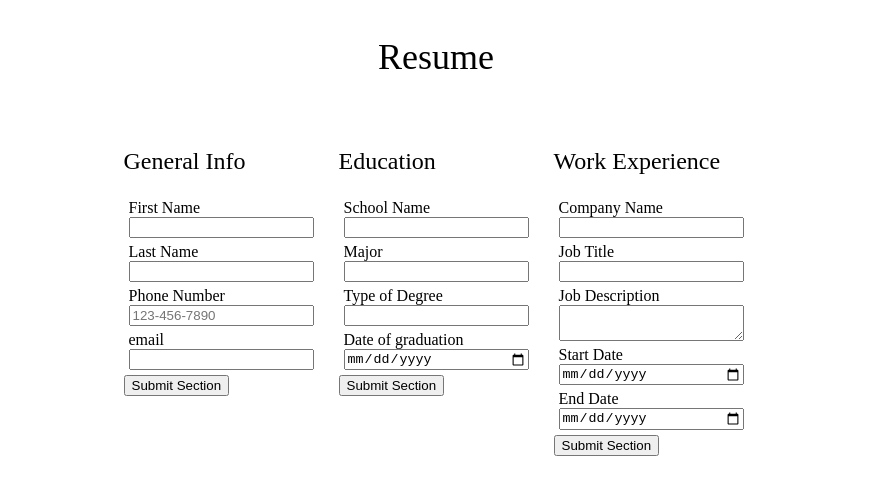
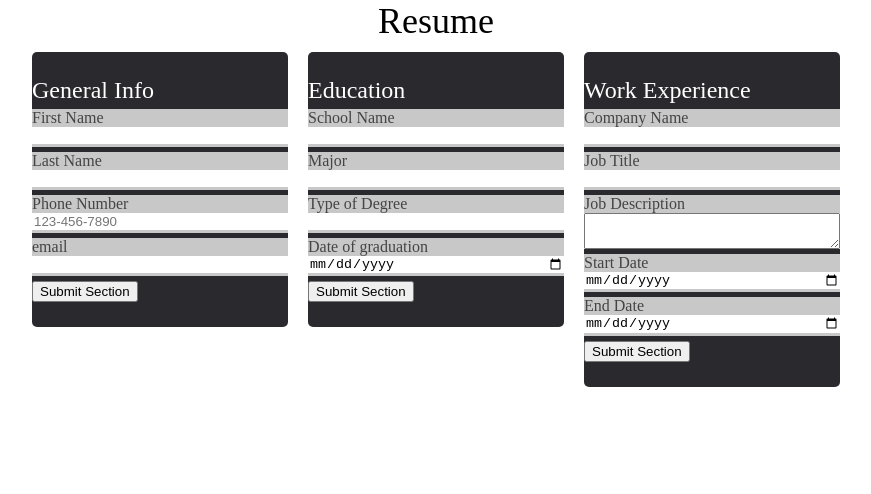
Before and after one commit to AlecBongard/cv-project, a React (Create React App) app: page / in a window 1280 px wide. Shown: the top 494 px of the page, without its empty margins (204-1075 px from the left). Built offline with nearby package versions, Linux system fonts and the light colour scheme.

Commit message:
change section and field style

```diff
--- a/src/components/PostedField.js
+++ b/src/components/PostedField.js
@@ -1,4 +1,5 @@
 import react, { Component } from "react";
+import "../styles/posted.css";
 
 class PostedField extends Component {
     constructor(props){
--- a/src/components/Section.js
+++ b/src/components/Section.js
@@ -114,7 +114,7 @@ class Section extends Component {
                     fieldNodes[i].classList.add("field-invalid");
                 }else{
                     validities.splice(i, 1, true);
-                    fieldNodes[i].classList.remove("field-valid");
+                    fieldNodes[i].classList.add("field-valid");
                     fieldNodes[i].classList.remove("field-invalid");
                 }
             }else if(field.type === "date"){
@@ -127,7 +127,7 @@ class Section extends Component {
                         fieldNodes[i].classList.add("field-invalid");
                     }else{
                         validities.splice(i, 1, true);
-                        fieldNodes[i].classList.remove("field-valid");
+                        fieldNodes[i].classList.add("field-valid");
                         fieldNodes[i].classList.remove("field-invalid");
                     }
                 }else{
--- a/src/styles/field.css
+++ b/src/styles/field.css
@@ -1,5 +1,8 @@
 .input-wrap{
     display: flex;
     flex-direction: column;
-    margin: 5px;
+    margin: 5px 0px;
+    width: 20vw;
+    background-color: #c8c8c8;
+    color: #444444;
 }
--- a/src/styles/posted.css
+++ b/src/styles/posted.css
@@ -0,0 +1,8 @@
+p{
+    margin: 0;
+}
+
+.text-posted{
+    box-sizing: border-box;
+    margin: 3px 0px;
+}
--- a/src/styles/section.css
+++ b/src/styles/section.css
@@ -4,10 +4,26 @@
 
 .section{
     margin: 10px;
+    background-color: #29292e;
+    color: #fff;
+    padding: 25px 0px;
+    border-radius: 5px;
 }
 
-.field-invalid{
-    border: 2px solid red;
-    border-radius: 2px;
+input{
+    outline: none;
+    border: none;
+    border-bottom: 3px solid #c8c8c8;
+}
+
+.field-invalid:focus{
+    border: none;
+    border-bottom: 3px solid red;
     outline: none;
 }
+
+
+.field-valid:focus{
+    border: none;
+    border-bottom: 3px solid rgb(81, 255, 81);
+}
```
